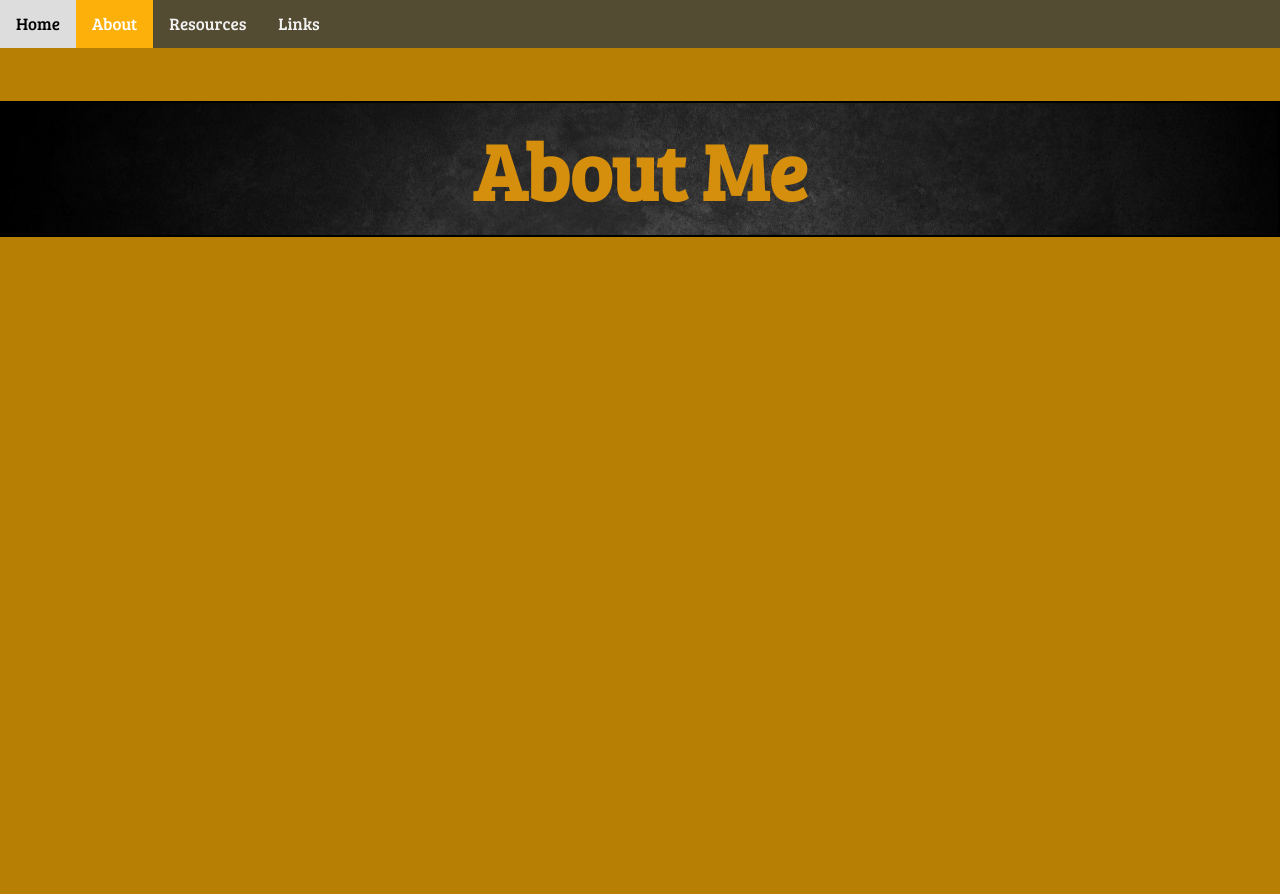
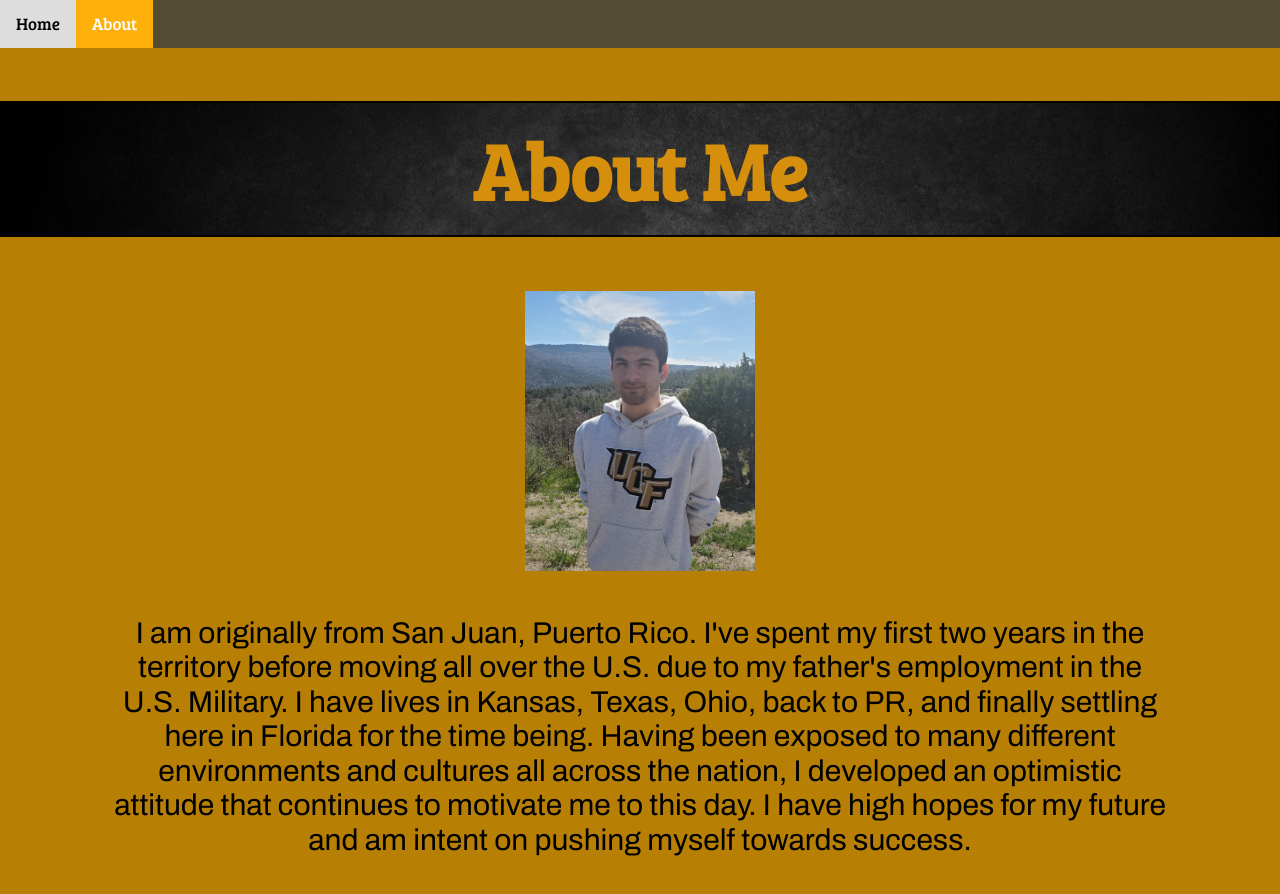
Before and after one commit to CB1585/ucfjourney, a plain HTML site: page pages/about.html in a window 1280 px wide. Before the commit the page ends 800 px from the top, so only its background shows below. Drawn offline with Linux system fonts and the light colour scheme.

Commit message:
Version 2.2

```diff
--- a/pages/about.html
+++ b/pages/about.html
@@ -14,8 +14,6 @@
         <div class="topnav">
             <a href="../index.html">Home</a>
             <a class="active" href="about">About</a>
-            <a href="resources.html">Resources</a>
-            <a href="links.html">Links</a>
           </div>
       </nav>
 </header>
@@ -24,5 +22,17 @@
 
 <h1>About Me</h1>
 
+<div class="images">
+    <img src="../images/me.jpg"
+    alt="me">
+  </div>
+
+<p>I am originally from San Juan, Puerto Rico.
+    I've spent my first two years in the territory before moving all over the U.S. due to my father's employment in the U.S. Military.
+    I have lives in Kansas, Texas, Ohio, back to PR, and finally settling here in Florida for the time being.
+    Having been exposed to many different environments and cultures all across the nation, I developed an optimistic attitude that continues to motivate me to this day.
+    I have high hopes for my future and am intent on pushing myself towards success.
+</p>
+
 </body>
 </html>
--- a/style/grid.scss
+++ b/style/grid.scss
@@ -63,6 +63,7 @@
     width: 18%;
     display: center;
     text-align: center;
+    padding: 10px;
   }
 
   .topnav {
@@ -248,6 +249,7 @@
     width: 18%;
     display: center;
     text-align: center;
+    padding: 10px;
   }
 
   .topnav {
```
Also changed, not shown: index.html (+0 -2 lines), images/me.jpg (added), style/main.css.
